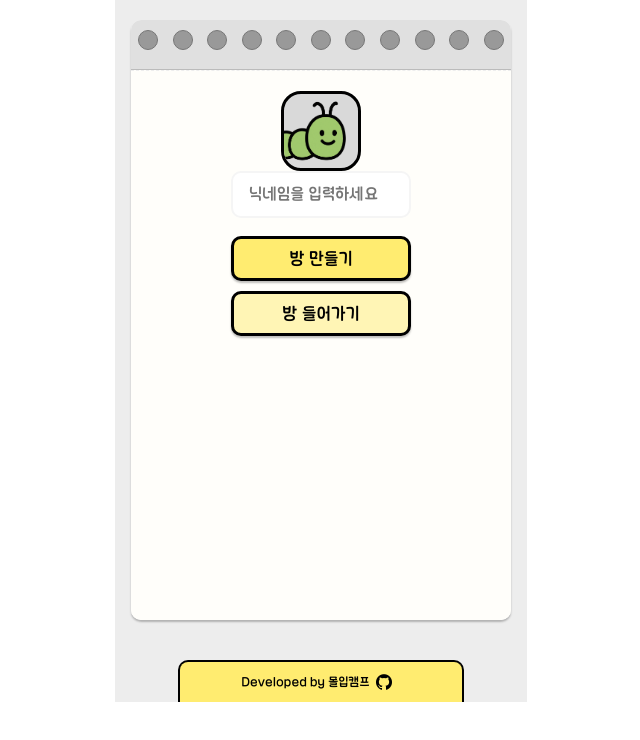
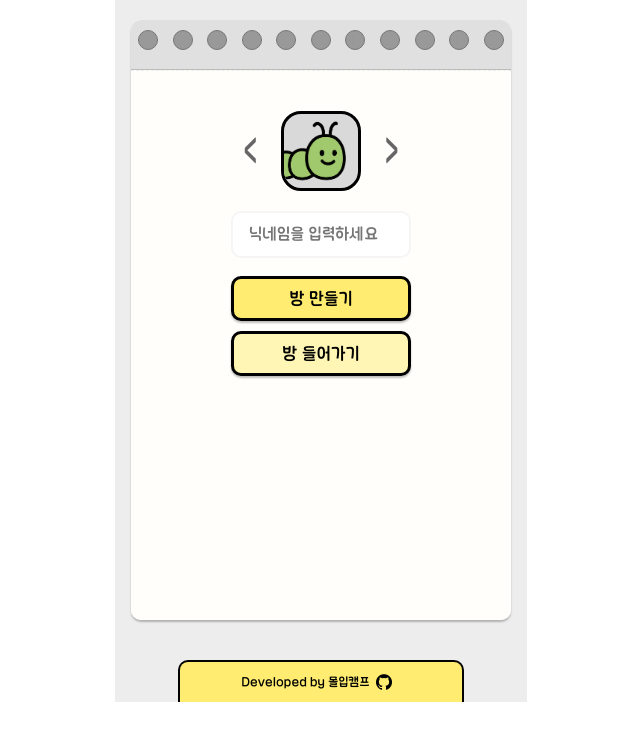
Before and after one commit to JayunKu/MADCAMP_WEEK_2, a React (Create React App) app in the folder frontend/: page / in a window 1280 px wide. Both pictures are taken after a click on the button "비회원으로 게임하기". Shown: the top 740 px of the page, without its empty margins (319-959 px from the left). Built offline with nearby package versions, Linux system fonts and the light colour scheme; the HTML template or start-up script is replaced by a standard one.

Commit message:
feat: 아바타 캐러셀 적용

```diff
--- /dev/null
+++ b/frontend/src/components/common/AvatarCarousel.tsx
@@ -0,0 +1,117 @@
+import { useRef, useState, useEffect } from 'react';
+import styled from '@emotion/styled';
+import { AvatarProfile } from './AvatarProfile';
+import { AvatarType } from '../../types/avatarType';
+
+const AVATAR_LIST: AvatarType[] = [
+  AvatarType.AVATAR_GREEN,
+  AvatarType.AVATAR_RED,
+  AvatarType.AVATAR_BROWN,
+  AvatarType.AVATAR_GRAY,
+  AvatarType.AVATAR_YELLOW,
+];
+
+export const AvatarCarousel = ({
+  value,
+  onChange,
+}: {
+  value: AvatarType;
+  onChange: (type: AvatarType) => void;
+}) => {
+  const currentIdx = AVATAR_LIST.indexOf(value);
+
+  const [slideIdx, setSlideIdx] = useState(currentIdx);
+  const [animating, setAnimating] = useState(false);
+
+  const timeoutRef = useRef<NodeJS.Timeout | null>(null);
+
+  const handlePrev = () => {
+    if (animating) return;
+    setAnimating(true);
+    timeoutRef.current = setTimeout(() => {
+      const newIdx = (slideIdx - 1 + AVATAR_LIST.length) % AVATAR_LIST.length;
+      setSlideIdx(newIdx);
+      onChange(AVATAR_LIST[newIdx]);
+      setAnimating(false);
+    }, 250);
+  };
+
+  const handleNext = () => {
+    if (animating) return;
+    setAnimating(true);
+    timeoutRef.current = setTimeout(() => {
+      const newIdx = (slideIdx + 1) % AVATAR_LIST.length;
+      setSlideIdx(newIdx);
+      onChange(AVATAR_LIST[newIdx]);
+      setAnimating(false);
+    }, 250);
+  };
+
+  useEffect(() => {
+    setSlideIdx(currentIdx);
+  }, [currentIdx]);
+
+  useEffect(() => {
+    return () => {
+      if (timeoutRef.current) clearTimeout(timeoutRef.current);
+    };
+  }, []);
+
+  return (
+    <CarouselWrapper>
+      <ArrowButton onClick={handlePrev}>&lt;</ArrowButton>
+      <SlideWindow>
+        <SlideTrack $length={AVATAR_LIST.length} $slideIdx={slideIdx}>
+          {AVATAR_LIST.map((avatar, idx) => (
+            <SlideItem key={avatar}>
+              <AvatarProfile size="big" avatarType={avatar} />
+            </SlideItem>
+          ))}
+        </SlideTrack>
+      </SlideWindow>
+      <ArrowButton onClick={handleNext}>&gt;</ArrowButton>
+    </CarouselWrapper>
+  );
+};
+
+const CarouselWrapper = styled.div`
+  display: flex;
+  align-items: center;
+  gap: 16px;
+`;
+
+const ArrowButton = styled.button`
+  background: none;
+  border: none;
+  font-size: 2rem;
+  cursor: pointer;
+  color: ${({ theme }) => theme.colors.darkGray};
+  padding: 0 8px;
+  user-select: none;
+`;
+
+const SlideWindow = styled.div`
+  width: 80px;
+  height: 120px;
+  overflow: hidden;
+  position: relative;
+`;
+
+const SlideTrack = styled.div<{
+  $length: number;
+  $slideIdx: number;
+}>`
+  display: flex;
+  width: ${({ $length }) => `calc(${80 * $length}px + ${8 * ($length - 1)}px)`};
+  transition: transform 0.35s cubic-bezier(0.4, 0, 0.2, 1);
+  transform: ${({ $slideIdx }) => `translateX(calc(-88px * ${$slideIdx}))`};
+`;
+
+const SlideItem = styled.div`
+  flex: 0 0 80px;
+  height: 120px;
+  display: flex;
+  align-items: center;
+  justify-content: center;
+  margin-right: 8px;
+`;
--- a/frontend/src/components/common/AvatarProfile.tsx
+++ b/frontend/src/components/common/AvatarProfile.tsx
@@ -66,6 +66,7 @@ export const AvatarProfile = (props: AvatarProfileProps) => {
 const AvatarProfileContainer = styled.div<{
   size: 'big' | 'small';
 }>`
+  box-sizing: border-box;
   width: ${({ size }) => (size === 'big' ? '80px' : '40px')};
   height: ${({ size }) => (size === 'big' ? '80px' : '40px')};
   background-color: #d9d9d9;
--- a/frontend/src/pages/main/index.tsx
+++ b/frontend/src/pages/main/index.tsx
@@ -1,4 +1,4 @@
-import { useRef, useState } from 'react';
+import { useState, useRef, useEffect } from 'react';
 import { Footer } from '../../components/footer/Footer';
 import styled from '@emotion/styled';
 import {
@@ -11,22 +11,33 @@ import mainLogo from '../../assets/images/main-logo.png';
 import gameAbstract from '../../assets/images/game-abstract.png';
 import { Spacer } from '../../components/common/Spacer';
 import { AvatarType } from '../../types/avatarType';
-import { AvatarProfile } from '../../components/common/AvatarProfile';
+import { AvatarCarousel } from '../../components/common/AvatarCarousel';
 
 const MainPage = () => {
   const theme = useTheme();
+
   const [showFooter, setShowFooter] = useState(true);
   const [flipping, setFlipping] = useState(false);
   const [guestMode, setGuestMode] = useState(false);
   const [username, setUsername] = useState('');
+  const [selectedAvatar, setSelectedAvatar] = useState(AvatarType.AVATAR_GREEN);
+
+  const timeoutRef = useRef<NodeJS.Timeout | null>(null);
 
   const handleGuestGame = () => {
     setFlipping(true);
-    setTimeout(() => {
+    if (timeoutRef.current) clearTimeout(timeoutRef.current);
+    timeoutRef.current = setTimeout(() => {
       setGuestMode(true);
       setFlipping(false);
     }, 700);
   };
+
+  useEffect(() => {
+    return () => {
+      if (timeoutRef.current) clearTimeout(timeoutRef.current);
+    };
+  }, []);
 
   return (
     <MainContainer>
@@ -48,7 +59,10 @@ const MainPage = () => {
           </>
         ) : (
           <>
-            <AvatarProfile size="big" avatarType={AvatarType.AVATAR_GREEN} />
+            <AvatarCarousel
+              value={selectedAvatar}
+              onChange={setSelectedAvatar}
+            />
             <UsernameInput
               type="text"
               placeholder="닉네임을 입력하세요"
```
